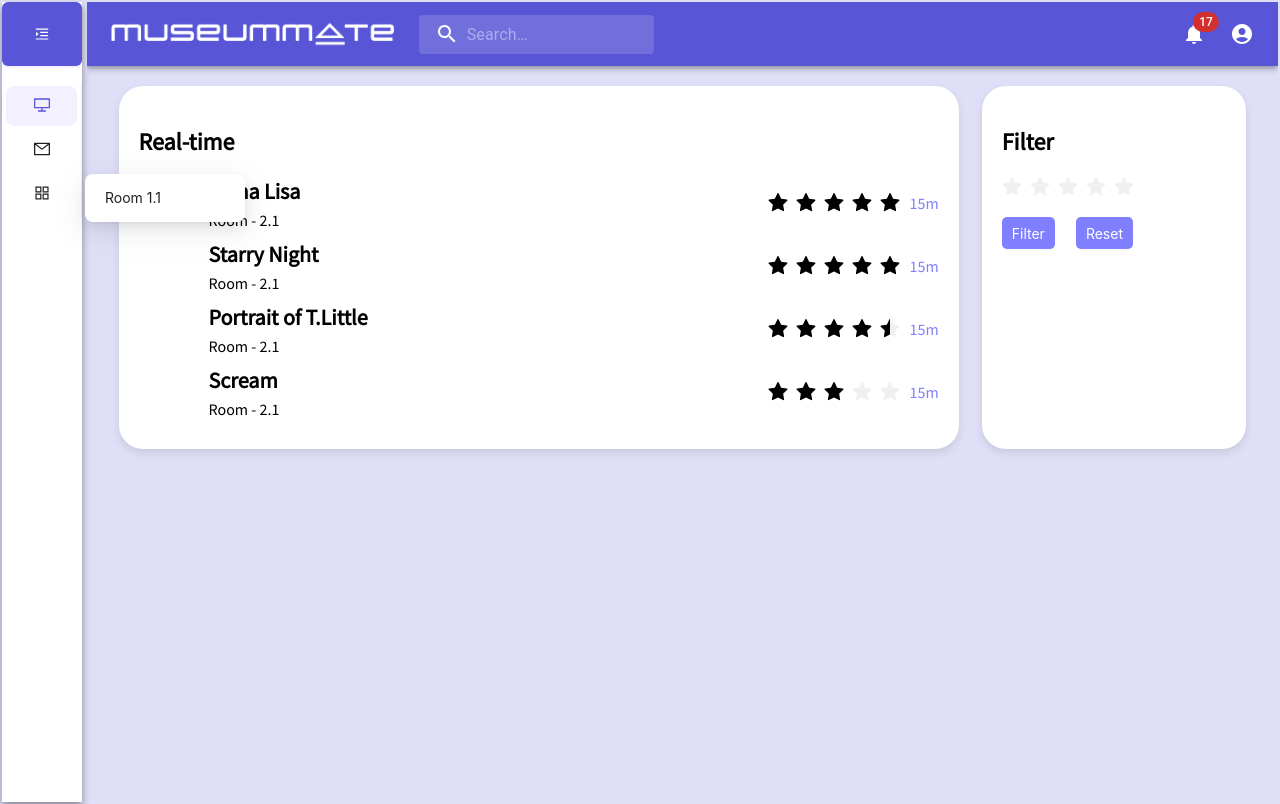
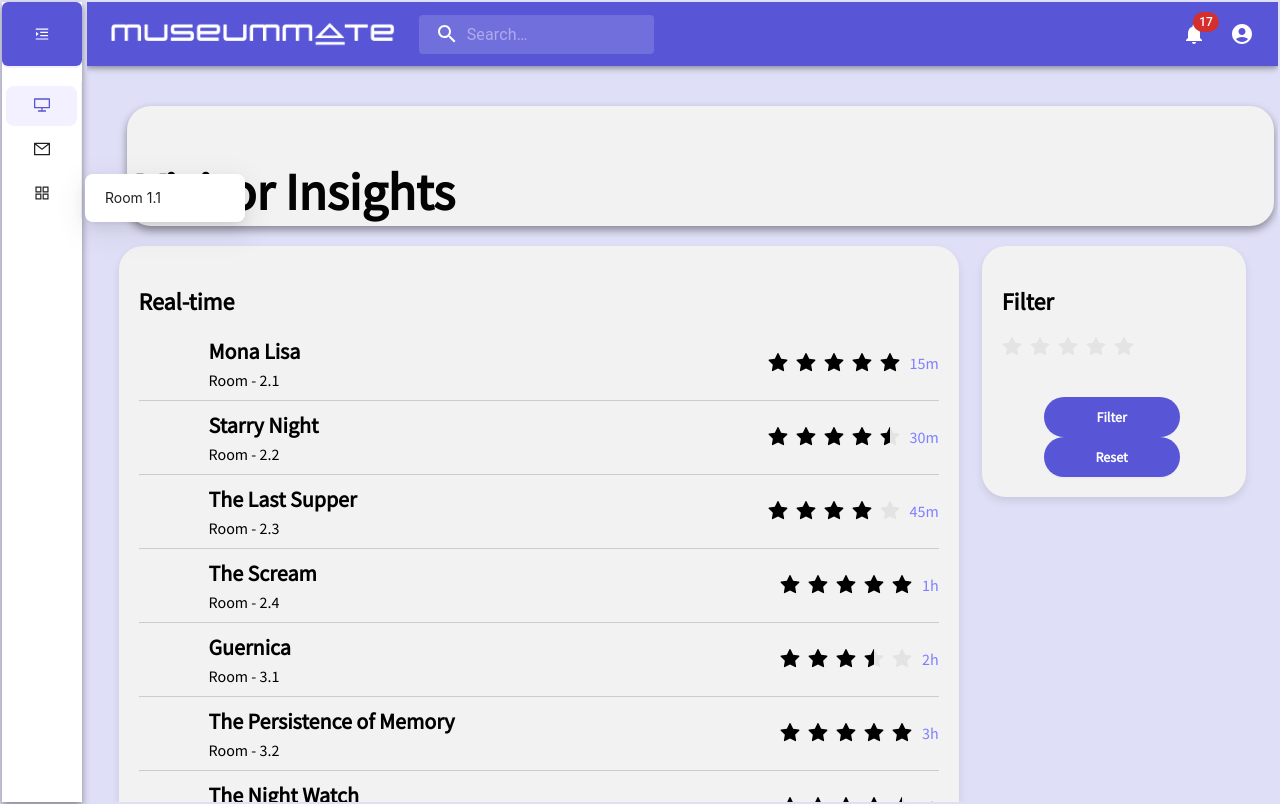
Before and after one commit to jculley01/MuseumMate, a React (Create React App) app in the folder code/dashboard/my-app/: page /feedback in a window 1280 px wide. Built offline with nearby package versions, Linux system fonts and the light colour scheme.

Commit message:
Front end

```diff
--- a/code/dashboard/my-app/src/App.css
+++ b/code/dashboard/my-app/src/App.css
@@ -132,3 +132,21 @@ html {
 .rounded-table .ant-table-container {
   border-radius: 16px; /* Apply the same border-radius to the container for consistency */
 }
+
+/* For Chrome, Edge, and Safari */
+::-webkit-scrollbar {
+  width: 12px; /* Width of the vertical scrollbar */
+}
+
+::-webkit-scrollbar-track {
+  background: #f1f1f1; /* Color of the tracking area */
+}
+
+::-webkit-scrollbar-thumb {
+  background: #888; /* Color of the scroll thumb */
+  border-radius: 6px; /* Rounded corners of the scroll thumb */
+}
+
+::-webkit-scrollbar-thumb:hover {
+  background: #555; /* Color of the scroll thumb when hovered */
+}
--- a/code/dashboard/my-app/src/components/MainScreen/VisFeed/VisitorFeedLink.js
+++ b/code/dashboard/my-app/src/components/MainScreen/VisFeed/VisitorFeedLink.js
@@ -2,11 +2,13 @@ import * as React from 'react';
 import BackCard from './BackCard';
 import CardTitle from '../ExOverview/CardTitle';
 import ViewAll from './ViewAll';
+import { useNavigate } from 'react-router-dom'; // Import useNavigate
 
 const VisitorFeedLink=()=>{
+    const navigate = useNavigate(); // Initialize useNavigate hook
 
     const handleButtonClick = () => {
-        console.log('Button clicked!');
+        navigate('/feedback');
         // Add your click handling logic here
       };
 
--- a/code/dashboard/my-app/src/components/RatingScreen/RatingScreen.js
+++ b/code/dashboard/my-app/src/components/RatingScreen/RatingScreen.js
@@ -13,23 +13,79 @@ const exhibitsData = [
   {
     id: 2,
     name: 'Starry Night',
-    room: 'Room - 2.1',
-    rating: 5,
-    lastUpdated: '15m',
+    room: 'Room - 2.2',
+    rating: 4.5,
+    lastUpdated: '30m',
   },
   {
     id: 3,
-    name: 'Portrait of T.Little',
-    room: 'Room - 2.1',
-    rating: 4.5,
-    lastUpdated: '15m',
+    name: 'The Last Supper',
+    room: 'Room - 2.3',
+    rating: 4,
+    lastUpdated: '45m',
   },
   {
     id: 4,
-    name: 'Scream',
-    room: 'Room - 2.1',
-    rating: 3,
-    lastUpdated: '15m',
+    name: 'The Scream',
+    room: 'Room - 2.4',
+    rating: 5,
+    lastUpdated: '1h',
+  },
+  {
+    id: 5,
+    name: 'Guernica',
+    room: 'Room - 3.1',
+    rating: 3.5,
+    lastUpdated: '2h',
+  },
+  {
+    id: 6,
+    name: 'The Persistence of Memory',
+    room: 'Room - 3.2',
+    rating: 5,
+    lastUpdated: '3h',
+  },
+  {
+    id: 7,
+    name: 'The Night Watch',
+    room: 'Room - 3.3',
+    rating: 4.5,
+    lastUpdated: '4h',
+  },
+  {
+    id: 8,
+    name: 'The Great Wave off Kanagawa',
+    room: 'Room - 3.4',
+    rating: 4,
+    lastUpdated: '5h',
+  },
+  {
+    id: 9,
+    name: 'The Birth of Venus',
+    room: 'Room - 4.1',
+    rating: 5,
+    lastUpdated: '6h',
+  },
+  {
+    id: 10,
+    name: 'Girl with a Pearl Earring',
+    room: 'Room - 4.2',
+    rating: 4.5,
+    lastUpdated: '7h',
+  },
+  {
+    id: 11,
+    name: 'American Gothic',
+    room: 'Room - 4.3',
+    rating: 4,
+    lastUpdated: '8h',
+  },
+  {
+    id: 12,
+    name: 'Nighthawks',
+    room: 'Room - 4.4',
+    rating: 3.5,
+    lastUpdated: '9h',
   }
 ];
 
@@ -79,18 +135,19 @@ const RatingStars = ({ rating }) => {
     };
 
     const boxStyle = {
-      backgroundColor: '#FFFFFF',
+      backgroundColor: '#f2f2f2',
       borderRadius: '24px',
       width: '73%',
+      height:'73vh',
       boxSizing: 'border-box',
       boxShadow: '0 4px 8px rgba(0, 0, 0, 0.1)',
       padding: '20px',
       marginBottom: '20px',
-      overflow: 'hidden',
+      overflow: 'auto',
     };
 
     const rateboxStyle = {
-        backgroundColor: '#FFFFFF',
+        backgroundColor: '#f2f2f2',
         borderRadius: '24px',
         width: '23%',
         boxSizing: 'border-box',
@@ -98,6 +155,7 @@ const RatingStars = ({ rating }) => {
         padding: '20px',
         marginBottom: '20px',
         overflow: 'hidden',
+        height:'25%'
       };
 
       const itemStyle = {
@@ -140,22 +198,70 @@ const RatingStars = ({ rating }) => {
       };
 
       const buttonStyle = {
-        backgroundColor: '#7f7fff',
+        backgroundColor: '#5856d6',
         color: 'white',
-        padding: '10px',
+        padding: '20px',
         border: 'none',
-        borderRadius: '5px',
+        borderRadius: '24px',
         marginRight: '5px',
         cursor: 'pointer',
+        width: '136px',
+        height: '36px',
+        fontSize: '14px',
+        fontFamily: 'Source Sans Pro',
+        fontWeight: 700,
+        display:'flex',
+        justifyContent: 'center', // Centers content horizontally
+       alignItems: 'center', // Centers content vertically
+
+      };
+
+      const rowStyle = {
+        display: 'flex',
+        justifyContent: 'center', // Center the buttons horizontally
+        marginTop: '20px', // Add some space above the buttons
+      };
+
+      const dividerStyle = {
+        height: '1px', // Thin line
+        backgroundColor: '#ccc', // Gray color
+        width: '100%', // Full width of the container
+        margin: '10px 0', // Some vertical space before and after the divider
+      };
+
+      const divStyle = {
+        backgroundColor: '#f2f2f2',
+        color: '#030303',
+        fontSize: '52px',
+        fontFamily: 'Source Sans Pro',
+        fontWeight: 600,
+        lineHeight: '48px',
+        marginTop: '40px',
+        height: '110px',
+        display: 'flex', // Make it a flex container
+        alignItems: 'flex-end', // Align children to the bottom
+        justifyContent: 'flex-start', // Align children to the left
+        padding: '0 0 10px 10px', // Add padding at the bottom and left to offset the text a bit from the corner
+        boxShadow: '0 4px 8px rgba(0, 0, 0, 0.4)',
+        borderRadius: '24px', // Rounded edges
+        marginLeft:'2.5rem',
+        width: '95.5%',
       };
 
 
+
+
    return (
-    <div style={screenStyle}>
+    <><div>
+       <div style={divStyle}>
+         Visitor Insights
+       </div>
+     </div><div style={screenStyle}>
          <div style={boxStyle}>
            <h2>Real-time</h2>
-        {filteredExhibits.map(exhibit => (
-          <div key={exhibit.id} style={itemStyle}>
+           {filteredExhibits.map((exhibit, index) => (
+             <React.Fragment key={exhibit.id}>
+               <div style={itemStyle}>
                  <div style={itemTextContainerStyle}>
                    <div style={itemNameStyle}>{exhibit.name}</div>
                    <div style={itemDetailStyle}>{exhibit.room}</div>
@@ -165,6 +271,8 @@ const RatingStars = ({ rating }) => {
                    <span style={lastUpdatedStyle}>{exhibit.lastUpdated}</span>
                  </div>
                </div>
+               {index !== filteredExhibits.length - 1 && <div style={dividerStyle}></div>}
+             </React.Fragment>
            ))}
          </div>
          <div style={rateboxStyle}>
@@ -173,9 +281,8 @@ const RatingStars = ({ rating }) => {
              allowHalf
              value={filterRating}
              onChange={handleRateChange}
-          style={{ fontSize: '20px', color: '#000', marginBottom: '20px' }}
-        />
-        <Row gutter={16}>
+             style={{ fontSize: '20px', color: '#000', marginBottom: '20px' }} />
+           <Row style={rowStyle}>
              <Col>
                <Button style={buttonStyle} onClick={handleFilter}>
                  Filter
@@ -188,7 +295,7 @@ const RatingStars = ({ rating }) => {
              </Col>
            </Row>
          </div>
-    </div>
+       </div></>
   );
 };
 
```
Also changed, not shown: 1 other file (tests, documents, lock files or other folders). Lines whose indentation alone changed are shown as unchanged.
